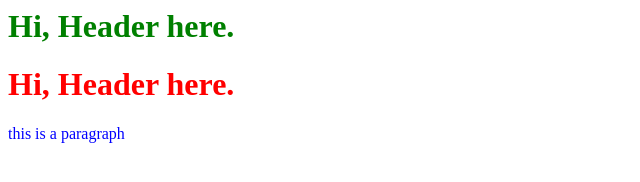
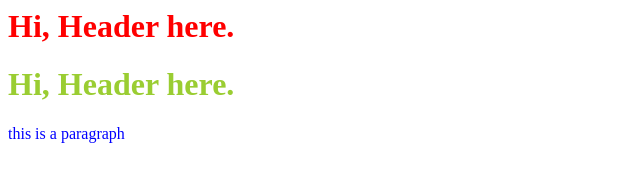
Before and after one commit to Yuminglu/apcorn, a plain HTML site: page index.html in a window 1280 px wide. Shown: the whole page, without its empty margins (0-640 px from the left). Drawn offline with Linux system fonts and the light colour scheme.

Commit message:
Update index.html

```diff
--- a/index.html
+++ b/index.html
@@ -8,8 +8,8 @@
   </head>
 
   <body>
-    <h1 style="color: green;">Hi, Header here. </h1>
     <h1 onmouseenter="alert('entered!')">Hi, Header here. </h1>
+    <h1 style="color:yellowgreen;">Hi, Header here. </h1>
     <p> this is a paragraph </p>
   </body>
 
```
